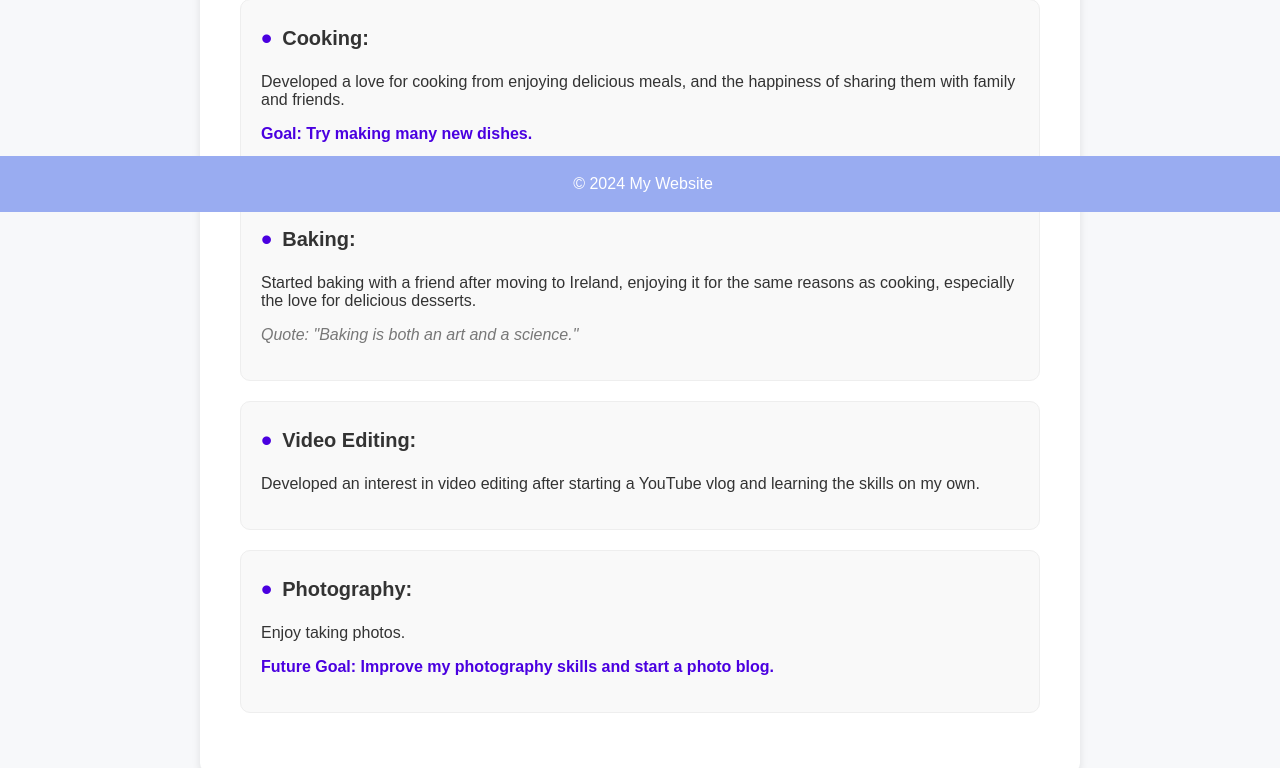
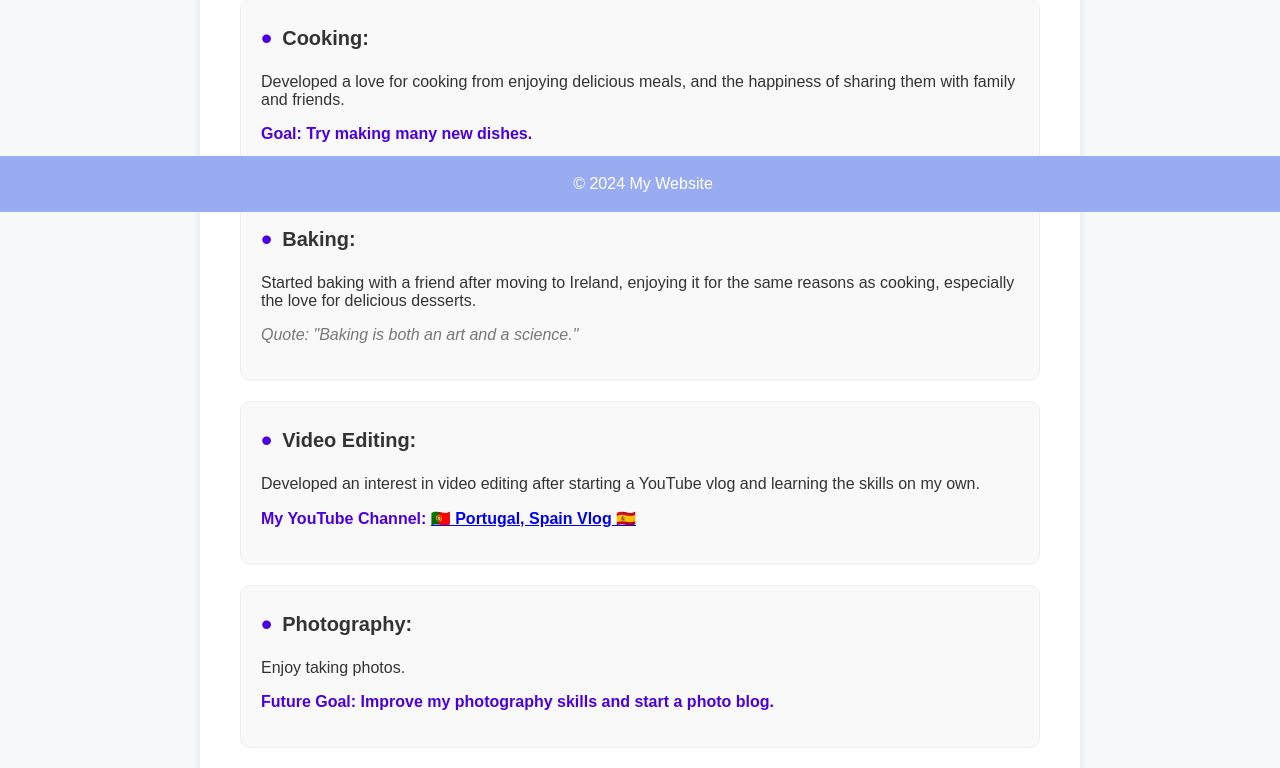
Before and after one commit to elisa6454/cloud-dev-assigment1, a Flask app: page /interests in a window 1280 px wide. Shown: the part 588-1356 px from the top of the page. Run offline with Flask 3, Linux system fonts and the light colour scheme.

Commit message:
add youtube link

```diff
--- a/templates/interests.html
+++ b/templates/interests.html
@@ -64,6 +64,15 @@ styles %}
         Developed an interest in video editing after starting a YouTube vlog and
         learning the skills on my own.
       </p>
+      <p class="goal">
+        My YouTube Channel:
+        <a
+          href="https://www.youtube.com/watch?v=uQoIlv10DtY&t=2s"
+          target="_blank"
+        >
+          🇵🇹 Portugal, Spain Vlog 🇪🇸
+        </a>
+      </p>
     </li>
     <li>
       <div class="interest-title">
```
Also changed, not shown: 1 other file.
